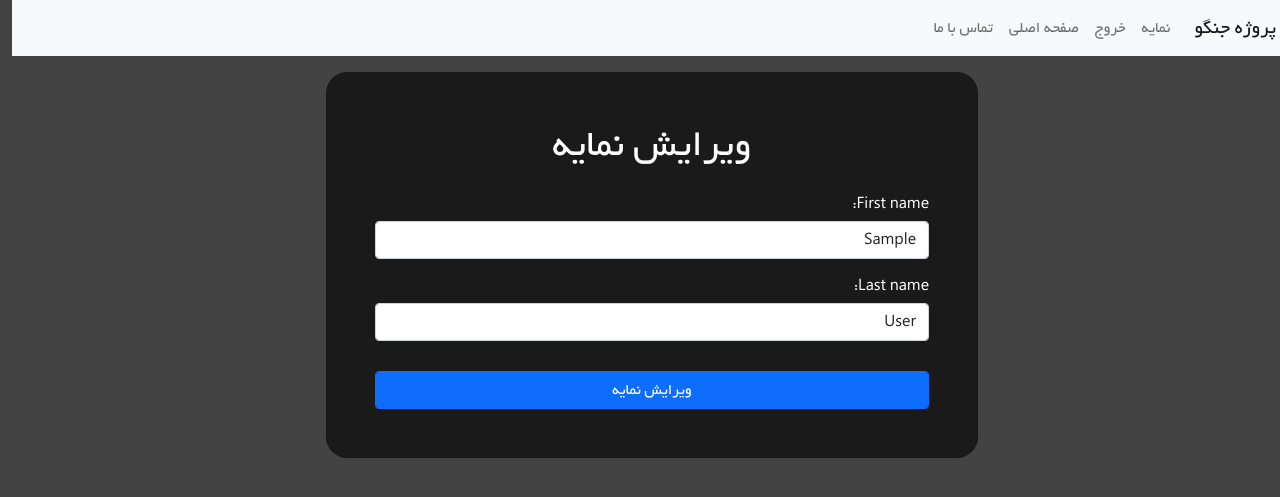
After one commit to kmirzavaziri/dsc-django, a Django app: page /setting/ in a window 1280 px wide. The commit adds this page. Shown: the top 497 px of the page. Run offline with Django 4.2, Linux system fonts and the light colour scheme; the visitor is signed in with stand-in values (Sample User, id 1).

Commit message:
added setting page

```diff
--- a/main/dictionary.py
+++ b/main/dictionary.py
@@ -8,6 +8,7 @@ __EXP = {
         'logout': 'خروج',
         'login': 'ورود',
         'register': 'ثبت نام',
+        'edit_profile': 'ویرایش نمایه',
         'home_page_content': 'سلام. به سامانه‌ی انتخاب واحد مجازی خوش آمدید.',
         'contact_us': 'تماس با ما',
         'contact_us_success': 'درخواست شما ثبت شد',
--- a/templates/users/profile.html
+++ b/templates/users/profile.html
@@ -13,6 +13,7 @@
             <span id="text_last_name">{{ request.user.last_name }}</span>
             <h6 class="text-secondary mt-4">{% exp 'profile.username' %}</h6>
             <span id="text_user_name">{{ request.user.username }}</span>
+            <a class="btn btn-primary mt-5" id="setting" href="{% url 'users:setting' %}">{% exp 'edit_profile' %}</a>
         </div>
     </div>
 {% endblock %}
--- /dev/null
+++ b/templates/users/setting.html
@@ -0,0 +1,17 @@
+{% extends 'base.html' %}
+{% load main_extras %}
+
+{% block title %}{% exp 'edit_profile' %}{% endblock %}
+
+{% block content %}
+    <div class="row justify-content-center">
+        <div class="col-md-6 p-5 mt-3 card">
+            <h1 class="align-self-center">{% exp 'edit_profile' %}</h1>
+            <form method="post" class="django-form">
+                {% csrf_token %}
+                {{ form.as_table }}
+                <input type="submit" class="btn btn-primary form-control" value="{% exp 'edit_profile' %}">
+            </form>
+        </div>
+    </div>
+{% endblock %}
--- a/users/forms.py
+++ b/users/forms.py
@@ -1,3 +1,4 @@
+from django import forms
 from django.contrib.auth.models import User
 from django.contrib.auth.forms import UserCreationForm, AuthenticationForm
 
@@ -18,3 +19,17 @@ class RegistrationForm(BootstrapForm, UserCreationForm):
 
 class LoginForm(BootstrapForm, AuthenticationForm):
     pass
+
+
+class SettingForm(BootstrapForm, forms.ModelForm):
+    class Meta:
+        model = User
+        fields = ['first_name', 'last_name']
+
+    def clean_first_name(self):
+        first_name = self.cleaned_data['first_name']
+        return first_name if first_name else self.instance.first_name
+
+    def clean_last_name(self):
+        last_name = self.cleaned_data['last_name']
+        return last_name if last_name else self.instance.last_name
--- a/users/urls.py
+++ b/users/urls.py
@@ -1,6 +1,6 @@
 from django.urls import path
 
-from .views import CustomLoginView, logout_view, register_view, profile_view
+from .views import CustomLoginView, logout_view, register_view, profile_view, setting_view
 
 app_name = 'users'
 urlpatterns = [
@@ -8,4 +8,5 @@ urlpatterns = [
     path('logout/', logout_view, name='logout'),
     path('register/', register_view, name='register'),
     path('profile/', profile_view, name='profile'),
+    path('setting/', setting_view, name='setting'),
 ]
--- a/users/views.py
+++ b/users/views.py
@@ -1,9 +1,10 @@
 from django.contrib.auth import authenticate, login, logout
+from django.contrib.auth.decorators import login_required
 from django.contrib.auth.views import LoginView
 from django.shortcuts import render, redirect
 from django.urls import reverse
 
-from .forms import RegistrationForm, LoginForm
+from .forms import RegistrationForm, LoginForm, SettingForm
 from .decorators import not_logged_in_required
 
 
@@ -37,3 +38,15 @@ def register_view(request):
 
 def profile_view(request):
     return render(request, 'users/profile.html')
+
+
+@login_required
+def setting_view(request):
+    if request.method == 'POST':
+        form = SettingForm(request.POST, instance=request.user)
+        if form.is_valid():
+            form.save()
+            return redirect('users:profile')
+    else:
+        form = SettingForm(instance=request.user)
+    return render(request, 'users/setting.html', {'form': form})
```
